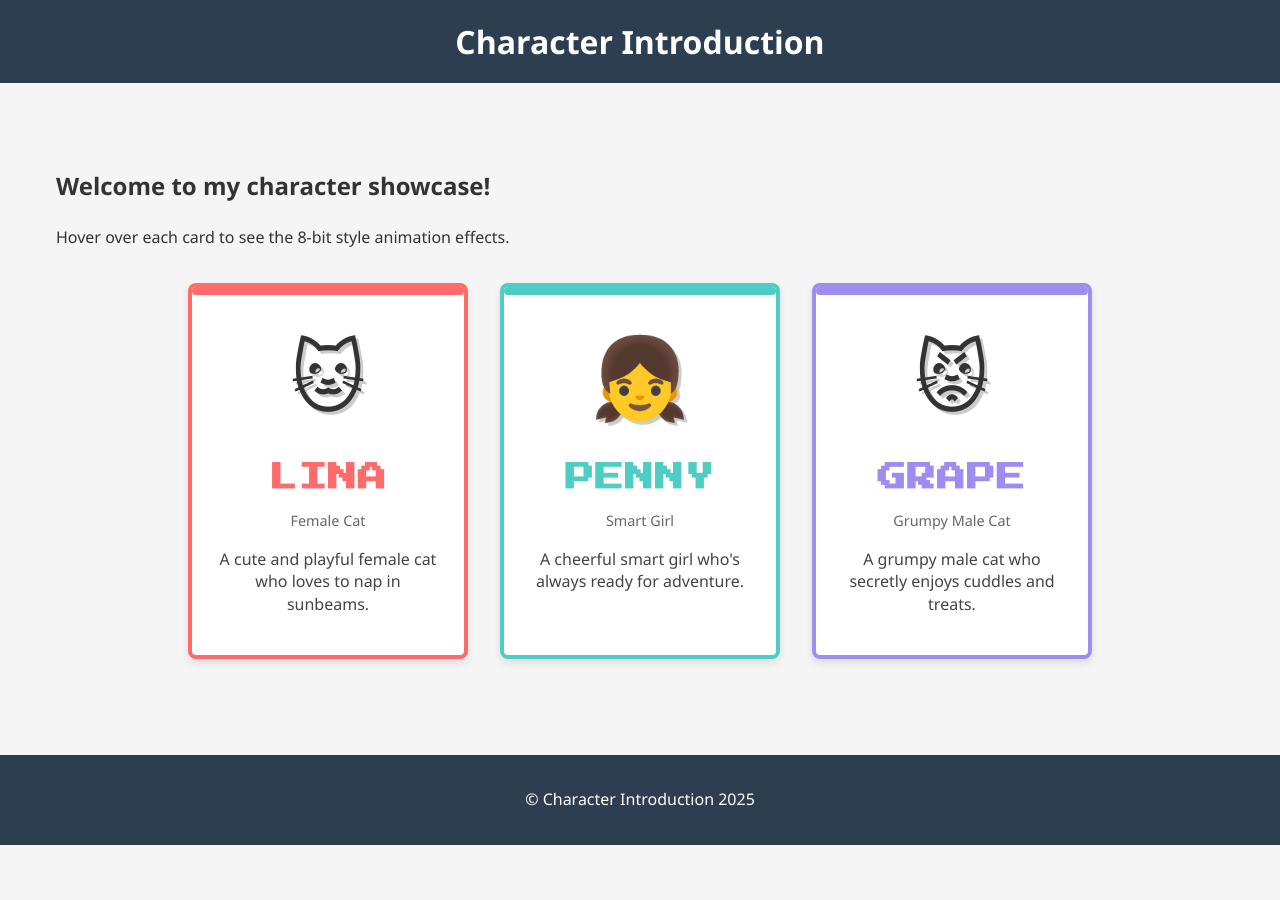
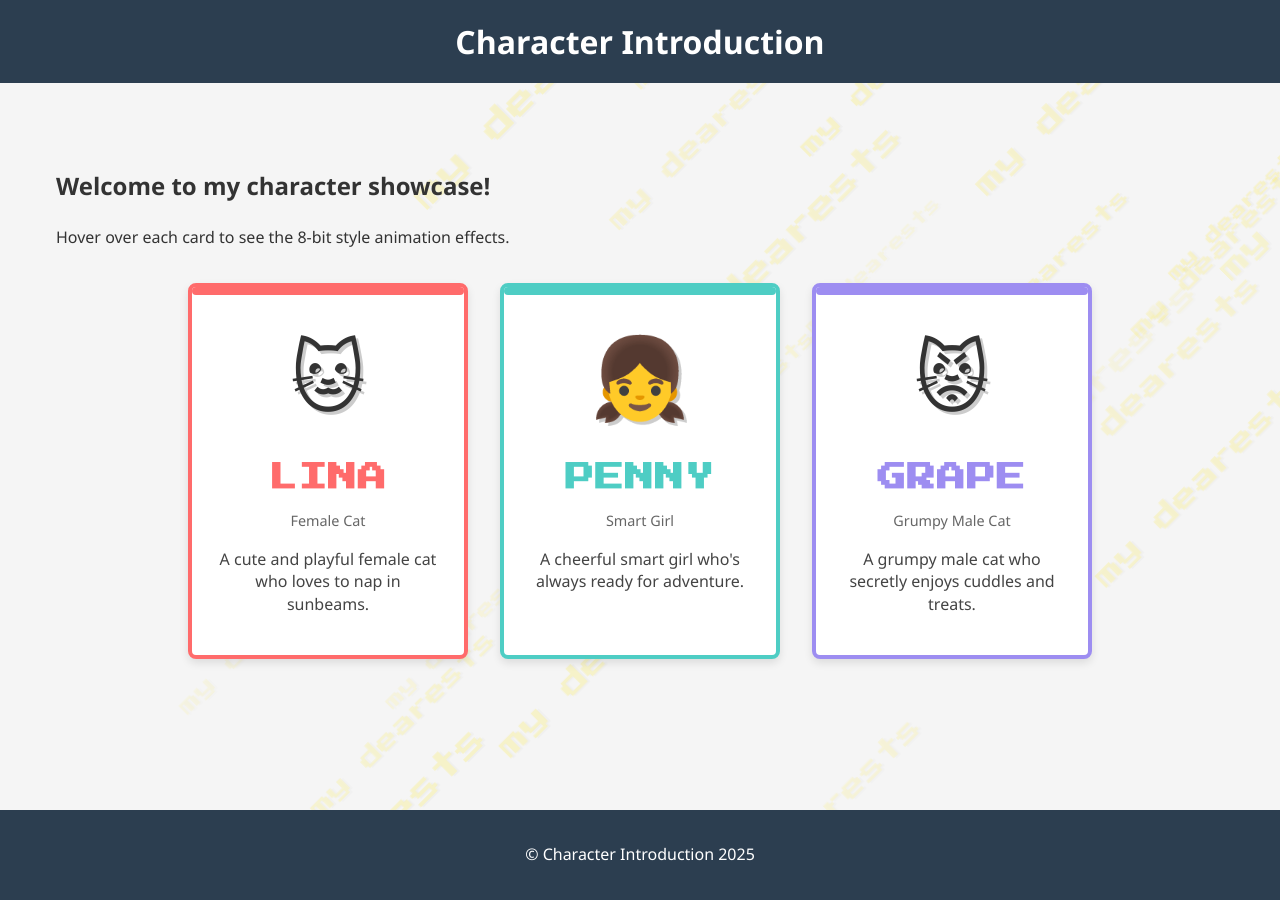
Before and after one commit to Jackanapex/my_sandbox_march_2025, a Jekyll site: the page built from demo-jekyll-self-intro/index.html, in a window 1280 px wide. Built offline with Jekyll 4.4.1, drawn with Linux system fonts in a browser that asks for light colours; some of the changed text lies outside the part shown.

Commit message:
add background animation and align footer to the bottom of the screen

```diff
--- a/demo-jekyll-self-intro/_layouts/default.html
+++ b/demo-jekyll-self-intro/_layouts/default.html
@@ -16,5 +16,6 @@
   </main>
   {% include footer.html %}
   <script src="{{ "/assets/js/animations.js" | relative_url }}"></script>
+  <script src="{{ "/assets/js/background.js" | relative_url }}"></script>
 </body>
 </html>
--- /dev/null
+++ b/demo-jekyll-self-intro/_sass/_background.scss
@@ -0,0 +1,33 @@
+/* filepath: /home/jackw/my_sandbox_march_2025/demo-jekyll-self-intro/_sass/_background.scss */
+.pixel-background {
+  position: fixed;
+  top: 0;
+  left: 0;
+  width: 100%;
+  height: 100%;
+  overflow: hidden;
+  z-index: -1;
+  background-color: rgba(245, 245, 245, 0.8);
+  pointer-events: none;
+}
+
+.pixel-text {
+  position: absolute;
+  font-family: 'Press Start 2P', cursive, monospace;
+  color: rgba(255, 230, 0, 0.774);
+  white-space: nowrap;
+  font-size: 24px;
+  animation: diagonal-scroll 20s linear infinite;
+  text-shadow: 2px 2px 0 rgba(0, 0, 0, 0.1);
+  transform-origin: center;
+  user-select: none;
+}
+
+@keyframes diagonal-scroll {
+  0% {
+    transform: translate(-50%, -50%) rotate(-45deg) translateX(-100%);
+  }
+  100% {
+    transform: translate(-50%, -50%) rotate(-45deg) translateX(100%);
+  }
+}
--- a/demo-jekyll-self-intro/_sass/_layout.scss
+++ b/demo-jekyll-self-intro/_sass/_layout.scss
@@ -1,5 +1,9 @@
 * {
   box-sizing: border-box;
+}
+
+html, body {
+  height: 100%;
 }
 
 body {
@@ -9,12 +13,15 @@
   background-color: #f5f5f5;
   margin: 0;
   padding: 0;
+  display: flex;
+  flex-direction: column;
 }
 
 .wrapper {
   max-width: 1200px;
   margin: 0 auto;
   padding: 0 1rem;
+  width: 100%;
 }
 
 .site-header {
@@ -32,6 +39,7 @@
 
 .page-content {
   padding: 2rem 0;
+  flex: 1 0 auto; // This makes the content area expand to push the footer down
 }
 
 .site-footer {
@@ -40,6 +48,7 @@
   padding: 1rem 0;
   margin-top: 2rem;
   text-align: center;
+  flex-shrink: 0; // Prevents the footer from shrinking
 }
 
 .page-header {
--- a/demo-jekyll-self-intro/_sass/main.scss
+++ b/demo-jekyll-self-intro/_sass/main.scss
@@ -3,3 +3,4 @@
 @import "layout";
 @import "cards";
 @import "animations";
+@import "background";  // Add this new import
--- /dev/null
+++ b/demo-jekyll-self-intro/assets/js/background.js
@@ -0,0 +1,43 @@
+/* filepath: /home/jackw/my_sandbox_march_2025/demo-jekyll-self-intro/assets/js/background.js */
+document.addEventListener('DOMContentLoaded', function() {
+    // Create the background container
+    const background = document.createElement('div');
+    background.className = 'pixel-background';
+    document.body.appendChild(background);
+
+    // Define number of text elements
+    const textCount = 30;
+    const text = "my dearests";
+
+    // Create multiple text elements at random positions
+    for (let i = 0; i < textCount; i++) {
+        const textElement = document.createElement('div');
+        textElement.className = 'pixel-text';
+        textElement.innerText = text;
+
+        // Randomize starting position
+        const topPos = Math.random() * 100;
+        const leftPos = Math.random() * 100;
+
+        // Set position
+        textElement.style.top = `${topPos}%`;
+        textElement.style.left = `${leftPos}%`;
+
+        // Randomize animation delay and duration for more natural flow
+        const delay = Math.random() * -20;
+        const duration = 15 + Math.random() * 10;
+        textElement.style.animationDelay = `${delay}s`;
+        textElement.style.animationDuration = `${duration}s`;
+
+        // Add some size variation
+        const size = 16 + Math.random() * 16;
+        textElement.style.fontSize = `${size}px`;
+
+        // Add some opacity variation
+        const opacity = 0.1 + Math.random() * 0.15;
+        textElement.style.opacity = opacity;
+
+        // Append to background
+        background.appendChild(textElement);
+    }
+});
```
Also changed, not shown: 1 other file.
